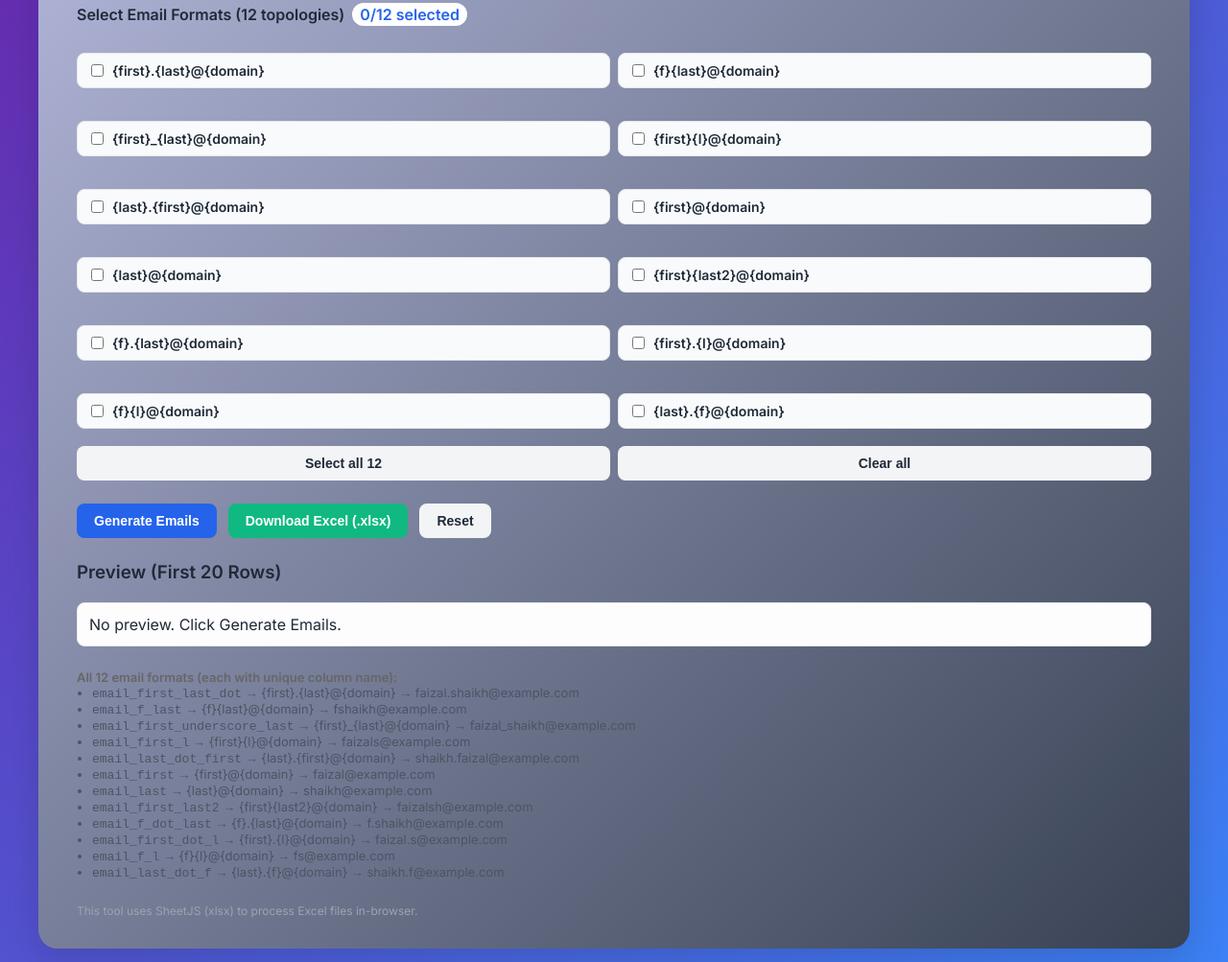
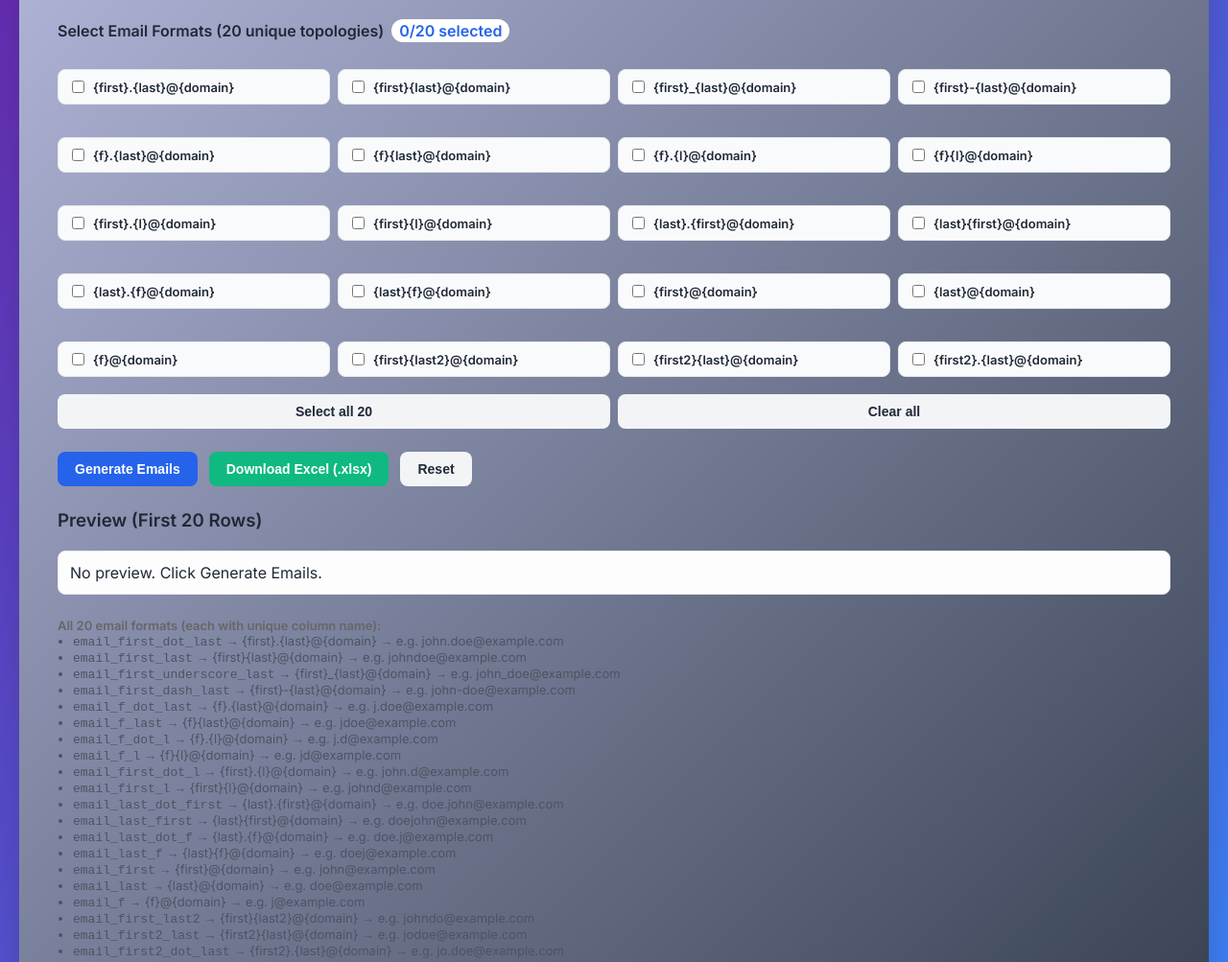
Before and after one commit to sfaizal786/name_conveter, a website: page public/index1.html in a window 1280 px wide. Shown: the part 342-1345 px from the top of the page at 96% size. Drawn offline with Linux system fonts and the light colour scheme.

Commit message:
Update HTML structure and email format presets

```diff
--- a/public/index1.html
+++ b/public/index1.html
@@ -1,9 +1,9 @@
-<!doctype html>
+<!DOCTYPE html>
 <html lang="en">
 <head>
   <meta charset="utf-8" />
-  <meta name="viewport" content="width=device-width,initial-scale=1" />
-  <title>Excel Email Generator — Modern UI</title>
+  <meta name="viewport" content="width=device-width, initial-scale=1" />
+  <title>Excel Email Generator — 20 Common Topologies</title>
   <link href="https://fonts.googleapis.com/css2?family=Inter:wght@400;600&display=swap" rel="stylesheet">
   <style>
     body {
@@ -19,7 +19,7 @@
     }
 
     .container {
-      max-width: 1200px;
+      max-width: 1400px;
       margin: auto;
       background: linear-gradient(135deg, #bcc0e5, #384253);
       padding: 32px 40px;
@@ -116,9 +116,21 @@
 
     .preset-grid {
       display: grid;
-      grid-template-columns: repeat(2, 1fr);
+      grid-template-columns: repeat(4, 1fr);
       gap: 8px;
       margin-top: 8px;
+    }
+
+    @media (max-width: 1200px) {
+      .preset-grid {
+        grid-template-columns: repeat(3, 1fr);
+      }
+    }
+
+    @media (max-width: 800px) {
+      .preset-grid {
+        grid-template-columns: repeat(2, 1fr);
+      }
     }
 
     .preset-item {
@@ -129,7 +141,7 @@
       border: 1px solid #e5e7eb;
       padding: 8px 10px;
       border-radius: 8px;
-      font-size: 14px;
+      font-size: 13px;
     }
 
     .preset-item:hover {
@@ -224,16 +236,17 @@
 </head>
 <body>
   <div class="container">
-    <h1>Excel Email Generator</h1>
-    <p class="lead">Upload an Excel (.xlsx) file with <strong>first_name</strong>, <strong>last_name</strong>, and <strong>company_domain</strong>. Select the email formats you want to generate.</p>
+    <h1>Excel Email Generator — 20 Most Common Topologies</h1>
+    <p class="lead">Upload an Excel (.xlsx) file with <strong>first_name</strong>, <strong>last_name</strong>, <strong>company_domain</strong>. Select the email formats you want.</p>
 
     <div class="placeholder-info">
       <strong>Placeholders:</strong>
-      <span class="placeholder-code">{first}</span> (first name),
-      <span class="placeholder-code">{last}</span> (last name),
+      <span class="placeholder-code">{first}</span> (full first name),
+      <span class="placeholder-code">{last}</span> (full last name),
       <span class="placeholder-code">{f}</span> (first initial),
       <span class="placeholder-code">{l}</span> (last initial),
       <span class="placeholder-code">{last2}</span> (first 2 chars of last name),
+      <span class="placeholder-code">{first2}</span> (first 2 chars of first name),
       <span class="placeholder-code">{domain}</span> (company domain)
     </div>
 
@@ -243,13 +256,13 @@
 
     <div style="margin-top: 24px;">
       <label style="display: flex; align-items: center;">
-        Select Email Formats (12 topologies)
-        <span id="selectedCount" class="column-count">0/12 selected</span>
+        Select Email Formats (20 unique topologies)
+        <span id="selectedCount" class="column-count">0/20 selected</span>
       </label>
       <div class="preset-grid" id="presetCheckboxes"></div>
 
       <div style="margin-top:12px; display: flex; gap: 8px;">
-        <button id="selectAllPresets" class="ghost" style="flex:1">Select all 12</button>
+        <button id="selectAllPresets" class="ghost" style="flex:1">Select all 20</button>
         <button id="clearPresets" class="ghost" style="flex:1">Clear all</button>
       </div>
     </div>
@@ -268,21 +281,8 @@
     </div>
 
     <div style="margin-top:24px;font-size:13px;color:#666">
-      <strong>All 12 email formats (each with unique column name):</strong>
-      <ul>
-        <li><code>email_first_last_dot</code> → {first}.{last}@{domain} → faizal.shaikh@example.com</li>
-        <li><code>email_f_last</code> → {f}{last}@{domain} → fshaikh@example.com</li>
-        <li><code>email_first_underscore_last</code> → {first}_{last}@{domain} → faizal_shaikh@example.com</li>
-        <li><code>email_first_l</code> → {first}{l}@{domain} → faizals@example.com</li>
-        <li><code>email_last_dot_first</code> → {last}.{first}@{domain} → shaikh.faizal@example.com</li>
-        <li><code>email_first</code> → {first}@{domain} → faizal@example.com</li>
-        <li><code>email_last</code> → {last}@{domain} → shaikh@example.com</li>
-        <li><code>email_first_last2</code> → {first}{last2}@{domain} → faizalsh@example.com</li>
-        <li><code>email_f_dot_last</code> → {f}.{last}@{domain} → f.shaikh@example.com</li>
-        <li><code>email_first_dot_l</code> → {first}.{l}@{domain} → faizal.s@example.com</li>
-        <li><code>email_f_l</code> → {f}{l}@{domain} → fs@example.com</li>
-        <li><code>email_last_dot_f</code> → {last}.{f}@{domain} → shaikh.f@example.com</li>
-      </ul>
+      <strong>All 20 email formats (each with unique column name):</strong>
+      <ul id="formatList"></ul>
     </div>
 
     <div style="margin-top:24px;font-size:12px;color:#9ca3af">
@@ -293,82 +293,42 @@
   <!-- Include SheetJS library for Excel processing -->
   <script src="https://cdn.sheetjs.com/xlsx-0.20.1/package/dist/xlsx.full.min.js"></script>
   <script>
-    // Define the 12 unique presets with unique column names
+    // ------------------------------------------------------------
+    // 20 UNIQUE presets - no duplicates, all commonly used formats
+    // ------------------------------------------------------------
     const PRESETS = [
-      {
-        id: 'first_dot_last',
-        label: '{first}.{last}@{domain}',
-        format: '{first}.{last}@{domain}',
-        column: 'email_first_last_dot'
-      },
-      {
-        id: 'f_last',
-        label: '{f}{last}@{domain}',
-        format: '{f}{last}@{domain}',
-        column: 'email_f_last'
-      },
-      {
-        id: 'first_underscore_last',
-        label: '{first}_{last}@{domain}',
-        format: '{first}_{last}@{domain}',
-        column: 'email_first_underscore_last'
-      },
-      {
-        id: 'first_l',
-        label: '{first}{l}@{domain}',
-        format: '{first}{l}@{domain}',
-        column: 'email_first_l'
-      },
-      {
-        id: 'last_dot_first',
-        label: '{last}.{first}@{domain}',
-        format: '{last}.{first}@{domain}',
-        column: 'email_last_dot_first'
-      },
-      {
-        id: 'first',
-        label: '{first}@{domain}',
-        format: '{first}@{domain}',
-        column: 'email_first'
-      },
-      {
-        id: 'last',
-        label: '{last}@{domain}',
-        format: '{last}@{domain}',
-        column: 'email_last'
-      },
-      {
-        id: 'first_last2',
-        label: '{first}{last2}@{domain}',
-        format: '{first}{last2}@{domain}',
-        column: 'email_first_last2'
-      },
-      {
-        id: 'f_dot_last',
-        label: '{f}.{last}@{domain}',
-        format: '{f}.{last}@{domain}',
-        column: 'email_f_dot_last'
-      },
-      {
-        id: 'first_dot_l',
-        label: '{first}.{l}@{domain}',
-        format: '{first}.{l}@{domain}',
-        column: 'email_first_dot_l'
-      },
-      {
-        id: 'f_l',
-        label: '{f}{l}@{domain}',
-        format: '{f}{l}@{domain}',
-        column: 'email_f_l'
-      },
-      {
-        id: 'last_dot_f',
-        label: '{last}.{f}@{domain}',
-        format: '{last}.{f}@{domain}',
-        column: 'email_last_dot_f'
-      }
+      // Standard formats (most common)
+      { id: 'first_dot_last',        label: '{first}.{last}@{domain}',          format: '{first}.{last}@{domain}',          column: 'email_first_dot_last' },
+      { id: 'first_last',            label: '{first}{last}@{domain}',           format: '{first}{last}@{domain}',           column: 'email_first_last' },
+      { id: 'first_underscore_last', label: '{first}_{last}@{domain}',          format: '{first}_{last}@{domain}',          column: 'email_first_underscore_last' },
+      { id: 'first_dash_last',       label: '{first}-{last}@{domain}',          format: '{first}-{last}@{domain}',          column: 'email_first_dash_last' },
+      { id: 'f_dot_last',            label: '{f}.{last}@{domain}',              format: '{f}.{last}@{domain}',              column: 'email_f_dot_last' },
+      { id: 'f_last',                label: '{f}{last}@{domain}',               format: '{f}{last}@{domain}',               column: 'email_f_last' },
+
+      // Initials based
+      { id: 'f_dot_l',               label: '{f}.{l}@{domain}',                 format: '{f}.{l}@{domain}',                 column: 'email_f_dot_l' },
+      { id: 'f_l',                   label: '{f}{l}@{domain}',                  format: '{f}{l}@{domain}',                  column: 'email_f_l' },
+      { id: 'first_dot_l',           label: '{first}.{l}@{domain}',             format: '{first}.{l}@{domain}',             column: 'email_first_dot_l' },
+      { id: 'first_l',               label: '{first}{l}@{domain}',              format: '{first}{l}@{domain}',              column: 'email_first_l' },
+
+      // Last name first variations
+      { id: 'last_dot_first',        label: '{last}.{first}@{domain}',          format: '{last}.{first}@{domain}',          column: 'email_last_dot_first' },
+      { id: 'last_first',            label: '{last}{first}@{domain}',           format: '{last}{first}@{domain}',           column: 'email_last_first' },
+      { id: 'last_dot_f',            label: '{last}.{f}@{domain}',              format: '{last}.{f}@{domain}',              column: 'email_last_dot_f' },
+      { id: 'last_f',                label: '{last}{f}@{domain}',               format: '{last}{f}@{domain}',               column: 'email_last_f' },
+
+      // Single name formats
+      { id: 'first',                 label: '{first}@{domain}',                 format: '{first}@{domain}',                 column: 'email_first' },
+      { id: 'last',                  label: '{last}@{domain}',                  format: '{last}@{domain}',                  column: 'email_last' },
+      { id: 'f',                     label: '{f}@{domain}',                     format: '{f}@{domain}',                     column: 'email_f' },
+
+      // Partial name formats
+      { id: 'first_last2',           label: '{first}{last2}@{domain}',          format: '{first}{last2}@{domain}',          column: 'email_first_last2' },
+      { id: 'first2_last',           label: '{first2}{last}@{domain}',          format: '{first2}{last}@{domain}',          column: 'email_first2_last' },
+      { id: 'first2_dot_last',       label: '{first2}.{last}@{domain}',         format: '{first2}.{last}@{domain}',         column: 'email_first2_dot_last' }
     ];
 
+    // Helper to find first_name, last_name, company_domain
     function findNameFields(headers) {
       return {
         first: headers.includes('first_name') ? 'first_name' : null,
@@ -377,6 +337,7 @@
       };
     }
 
+    // Normalize string for email (lowercase, remove diacritics, strip non-alnum)
     function normalizeForEmail(s) {
       if (s === undefined || s === null) return '';
       let t = String(s).trim().toLowerCase();
@@ -400,6 +361,7 @@
       const firstInitial = f ? f[0] : '';
       const lastInitial = l ? l[0] : '';
       const firstTwoLastChars = getFirstTwoChars(last);
+      const firstTwoFirstChars = getFirstTwoChars(first);
 
       let result = formatStr
         .replace(/\{first\}/gi, f)
@@ -407,15 +369,25 @@
         .replace(/\{f\}/gi, firstInitial)
         .replace(/\{l\}/gi, lastInitial)
         .replace(/\{last2\}/gi, firstTwoLastChars)
+        .replace(/\{first2\}/gi, firstTwoFirstChars)
         .replace(/\{domain\}/gi, domainStr || '');
 
-      // Handle dot cases (remove multiple dots and dots at ends)
+      // Clean up multiple dots and leading/trailing dots
       result = result.replace(/\.+/g, '.');
       result = result.replace(/^\.|\.$/g, '');
+
+      // Clean up multiple hyphens
+      result = result.replace(/-+/g, '-');
+      result = result.replace(/^-|-$/g, '');
+
+      // Clean up multiple underscores
+      result = result.replace(/_+/g, '_');
+      result = result.replace(/^_|_$/g, '');
 
       return result;
     }
 
+    // Global state
     let parsedRows = [];
     let parsedHeaders = [];
     let originalWorkbook = null;
@@ -432,18 +404,18 @@
     const selectAllPresetsBtn = document.getElementById('selectAllPresets');
     const clearPresetsBtn = document.getElementById('clearPresets');
     const selectedCount = document.getElementById('selectedCount');
+    const formatListUl = document.getElementById('formatList');
 
     function updateSelectedCount() {
       const checked = document.querySelectorAll('#presetCheckboxes input[type=checkbox]:checked').length;
       selectedCount.textContent = `${checked}/${PRESETS.length} selected`;
     }
 
+    // Render preset checkboxes
     function initPresets() {
-      // Clear existing content
       presetCheckboxes.innerHTML = '';
 
       PRESETS.forEach(p => {
-        // Add checkbox
         const wrap = document.createElement('label');
         wrap.className = 'preset-item';
 
@@ -463,10 +435,24 @@
       });
 
       updateSelectedCount();
+
+      // Populate the human-readable list at the bottom
+      formatListUl.innerHTML = PRESETS.map(p => {
+        let example = p.label
+          .replace(/\{first\}/g, 'john')
+          .replace(/\{last\}/g, 'doe')
+          .replace(/\{f\}/g, 'j')
+          .replace(/\{l\}/g, 'd')
+          .replace(/\{last2\}/g, 'do')
+          .replace(/\{first2\}/g, 'jo')
+          .replace(/\{domain\}/g, 'example.com');
+        return `<li><code>${p.column}</code> → ${p.label} → e.g. ${example}</li>`;
+      }).join('');
     }
 
     initPresets();
 
+    // File upload handler
     fileInput.addEventListener('change', async (e) => {
       messageEl.textContent = '';
       messageEl.className = 'error';
@@ -483,12 +469,10 @@
         const workbook = XLSX.read(data, { type: 'array' });
         originalWorkbook = workbook;
 
-        // Get the first sheet
         const sheetName = workbook.SheetNames[0];
         originalSheetName = sheetName;
         const worksheet = workbook.Sheets[sheetName];
 
-        // Convert to JSON
         const jsonData = XLSX.utils.sheet_to_json(worksheet, { header: 1 });
 
         if (jsonData.length === 0) {
@@ -496,11 +480,9 @@
           return;
         }
 
-        // First row is headers
         parsedHeaders = jsonData[0].map(h => String(h).trim());
         parsedRows = [];
 
-        // Convert rows to objects
         for (let i = 1; i < jsonData.length; i++) {
           const row = jsonData[i];
           const rowObj = {};
@@ -519,6 +501,7 @@
       }
     });
 
+    // Generate emails
     generateBtn.addEventListener('click', () => {
       messageEl.textContent = '';
       messageEl.className = 'error';
@@ -534,7 +517,6 @@
         return;
       }
 
-      // Get all checked presets
       const checkedPresets = Array.from(presetCheckboxes.querySelectorAll('input[type=checkbox]:checked'));
 
       if (checkedPresets.length === 0) {
@@ -542,16 +524,14 @@
         return;
       }
 
-      // Generate emails for each row
+      // Generate for each row
       const generated = parsedRows.map((r) => {
         const first = r[nameFields.first] ?? '';
         const last = r[nameFields.last] ?? '';
         const domain = r[nameFields.domain] ?? '';
 
-        // Start with original row data
         const out = { ...r };
 
-        // Generate email for each checked preset
         checkedPresets.forEach(cb => {
           const format = cb.value;
           const columnName = cb.dataset.column;
@@ -563,7 +543,7 @@
 
       parsedRows = generated;
 
-      // Show preview
+      // Preview first 20 rows
       const preview = generated.slice(0, 20);
       if (!preview.length) {
         previewArea.innerHTML = 'No rows to preview.';
@@ -578,11 +558,11 @@
       html += '</tbody></table>';
       previewArea.innerHTML = html;
 
-      // Show success message with count
       messageEl.textContent = `✅ Generated ${checkedPresets.length} email formats for ${generated.length} rows.`;
       messageEl.className = 'success';
     });
 
+    // Download as Excel
     downloadBtn.addEventListener('click', () => {
       messageEl.textContent = '';
       messageEl.className = 'error';
@@ -593,17 +573,11 @@
       }
 
       try {
-        // Create a new worksheet from the generated data
         const worksheet = XLSX.utils.json_to_sheet(parsedRows);
-
-        // Create a new workbook
         const workbook = XLSX.utils.book_new();
         XLSX.utils.book_append_sheet(workbook, worksheet, "Emails");
 
-        // Generate Excel file
         const excelBuffer = XLSX.write(workbook, { bookType: 'xlsx', type: 'array' });
-
-        // Create and download the file
         const blob = new Blob([excelBuffer], {
           type: 'application/vnd.openxmlformats-officedocument.spreadsheetml.sheet'
         });
@@ -625,6 +599,7 @@
       }
     });
 
+    // Reset everything
     resetBtn.addEventListener('click', () => {
       parsedRows = [];
       parsedHeaders = [];
```
